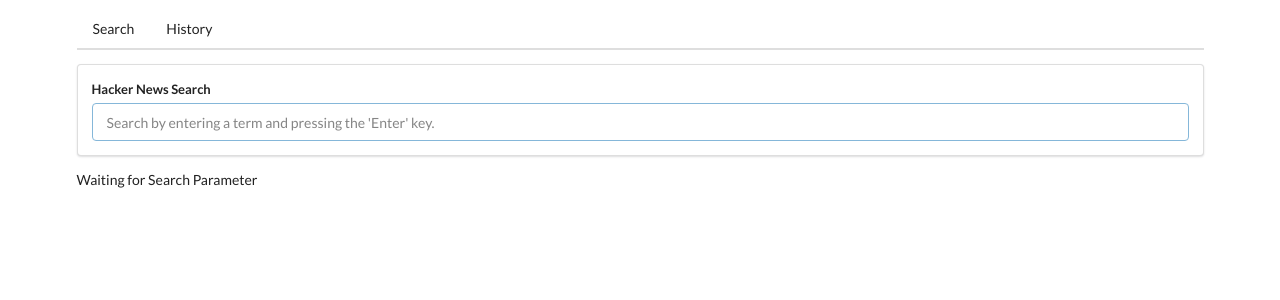
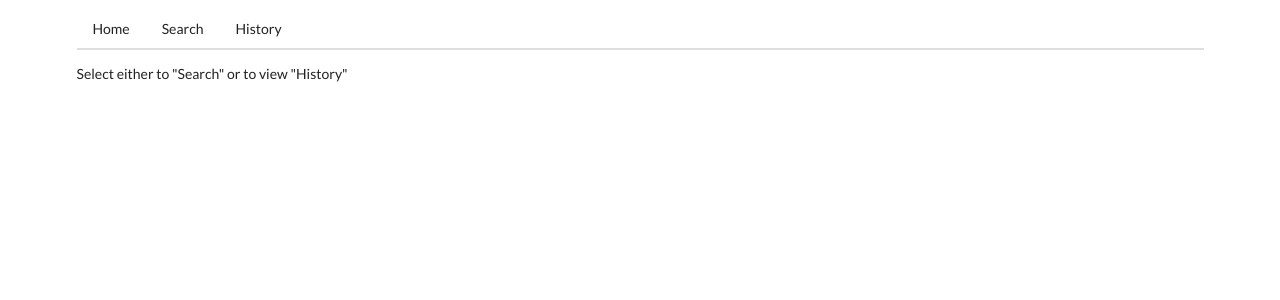
Before and after one commit to benjamind10/hacker-news, a React (Create React App) app: page / in a window 1280 px wide. Shown: the top 300 px of the page. Built offline with nearby package versions, Linux system fonts and the light colour scheme.

Commit message:
Added Home page and isolated pages

```diff
--- a/package.json
+++ b/package.json
@@ -9,6 +9,9 @@
     "axios": "^0.21.4",
     "react": "^17.0.2",
     "react-dom": "^17.0.2",
+    "react-router": "^5.2.1",
+    "react-router-dom": "^5.3.0",
+    "react-router-redirect": "^1.0.1",
     "react-scripts": "4.0.3",
     "web-vitals": "^1.1.2"
   },
--- a/src/components/App.js
+++ b/src/components/App.js
@@ -7,6 +7,7 @@
 import History from './History';
 import Route from './navbar/Route';
 import Header from './navbar/Header';
+import Home from './Home';
 
 //Keep track of the History state
 let history = [];
@@ -34,6 +35,9 @@
       <div className="ui container" style={{ marginTop: '10px' }}>
         <Header />
         <Route path="/">
+          <Home />
+        </Route>
+        <Route path="/search">
           <SearchBar onSubmit={this.onSearchSubmit} />
           {!this.state.results.length ? (
             <div>Waiting for Search Parameter</div>
--- /dev/null
+++ b/src/components/Home.js
@@ -0,0 +1,16 @@
+import React from 'react';
+
+const Home = () => {
+  return (
+    <div className="item">
+      <div className="right floated content"></div>
+      <div className="content">
+        <div className="header">
+          Select either to "Search" or to view "History"
+        </div>
+      </div>
+    </div>
+  );
+};
+
+export default Home;
--- a/src/components/navbar/Header.js
+++ b/src/components/navbar/Header.js
@@ -7,6 +7,9 @@
   return (
     <div className="ui secondary pointing menu">
       <Link href="/" className="item">
+        Home
+      </Link>
+      <Link href="/search" className="item">
         Search
       </Link>
       <Link href="/history" className="item">
```
Also changed, not shown: 1 other file (tests, documents, lock files or other folders).
